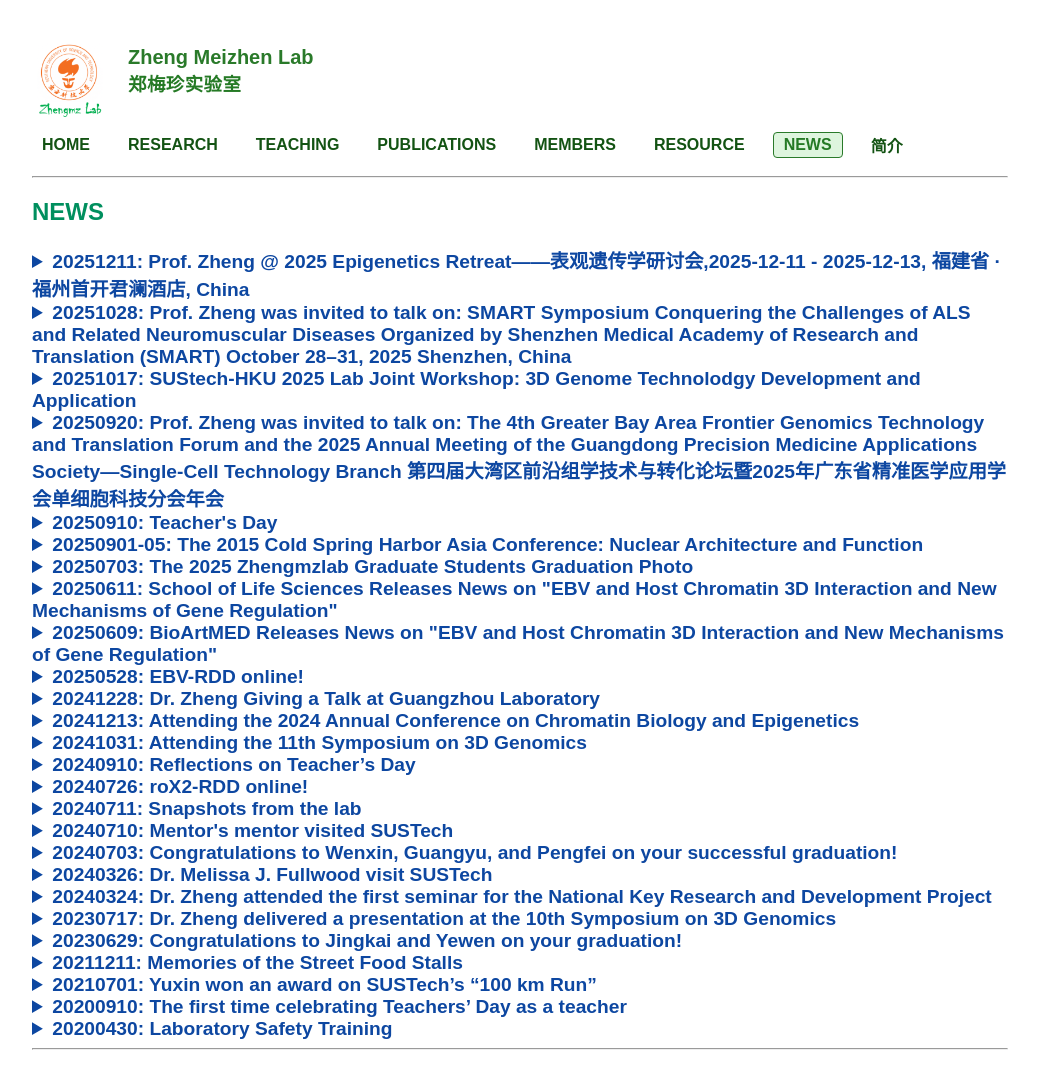
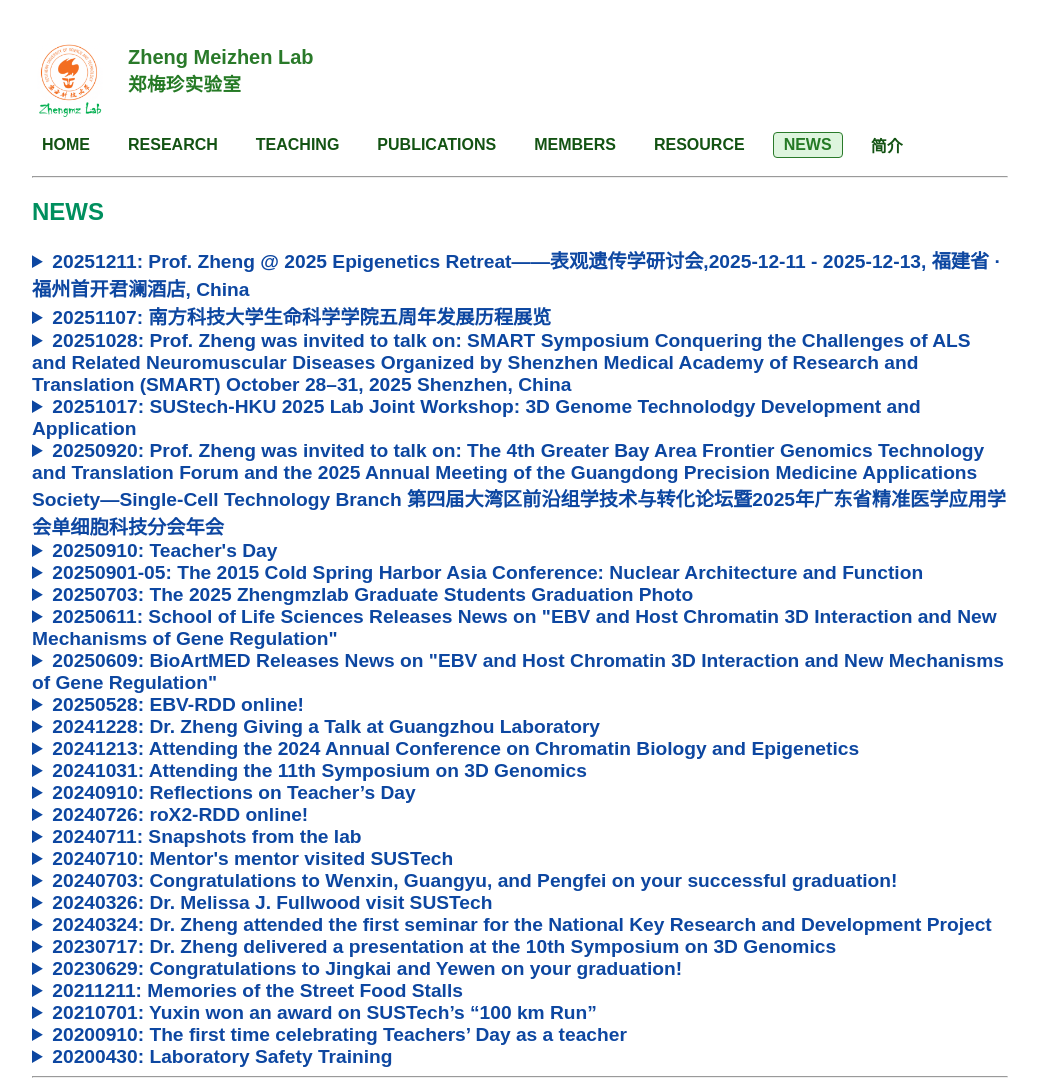
Before and after one commit to ZhengmzLab/zhengmzlab.github.io, a Jekyll site: the page built from news.md, in a window 1280 px wide. Shown: the whole page, without its empty margins (120-1159 px from the left). Built offline with Jekyll 4.4.1, drawn with Linux system fonts in a browser that asks for light colours; comment, search, counter and statistics services are not loaded; before the commit the page ends 1058 px from its top, so only the background shows below that.

Commit message:
Update news.md

```diff
--- a/news.md
+++ b/news.md
@@ -15,6 +15,18 @@ title: NEWS
 <!-- ################################# -->
 
 
+<!-- ################################# -->
+<details>
+I ❤️ 生科院
+探索生命 永无止境,
+格物致知 洞见生命
+<summary  style="color:#0D47A1; font-size:1.2em; font-weight:bold;" >20251107: 南方科技大学生命科学学院五周年发展历程展览 </summary>
+<br>
+<img width="1846" height="1271" alt="image" src="https://github.com/user-attachments/assets/78ab6e35-34ba-436d-ae5d-4c7e41b6a5d3" />
+
+
+</details>
+<!-- ################################# -->
 
 
 <!-- ################################# -->
```
